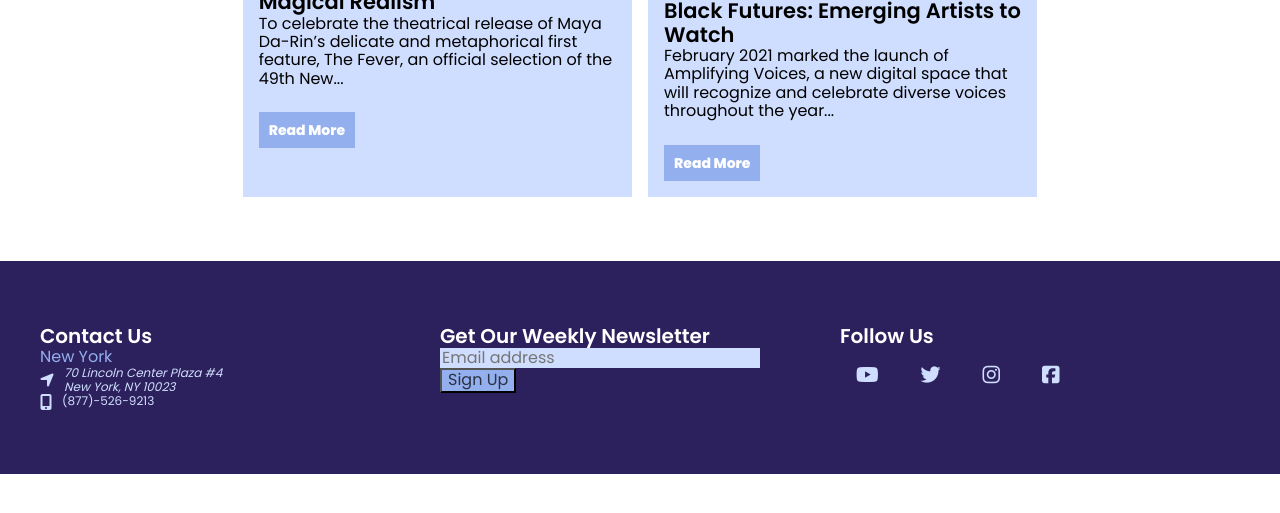
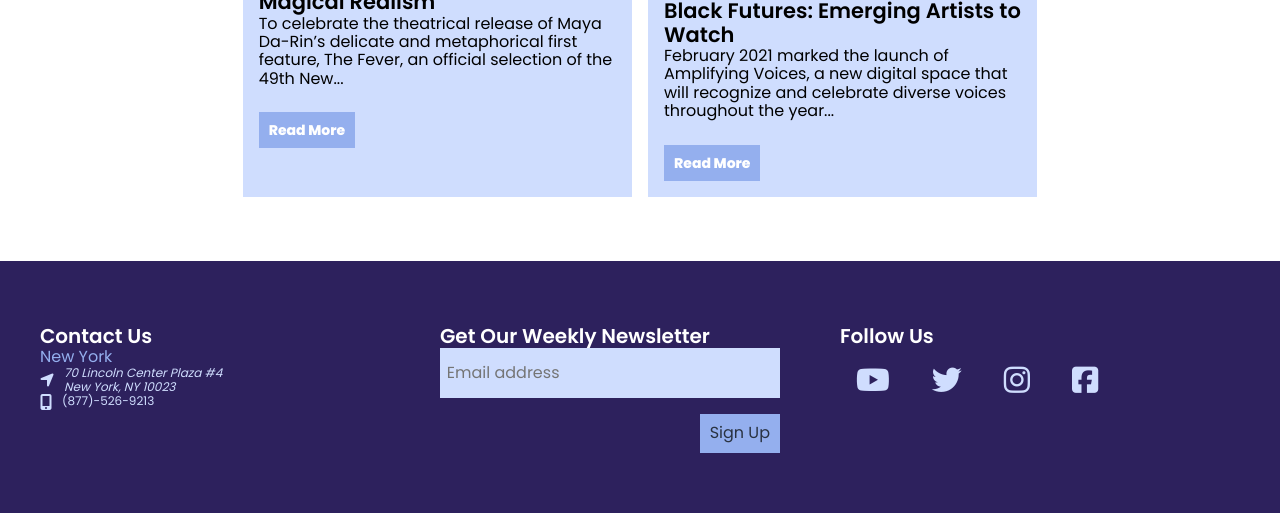
Before and after one commit to sophiacantu/homework-week-4-hw, a plain HTML site: page deploy/index.html in a window 1280 px wide. Shown: the part 3046-3559 px from the top of the page. Before the commit the page ends 3520 px from the top, so only its background shows below. Drawn offline with Linux system fonts and the light colour scheme.

Commit message:
footer update

```diff
--- a/deploy/index.html
+++ b/deploy/index.html
@@ -219,7 +219,7 @@
 
                     <form action="POST">
                         <input type="text" placeholder="Email address">
-                        <button> <h4>Sign Up</h4> </button>
+                        <button class="blue-button"> <h4>Sign Up</h4> </button>
                     </form>
             </section>
 
--- a/dev/scss/layout/_footer.scss
+++ b/dev/scss/layout/_footer.scss
@@ -87,28 +87,44 @@ footer{
             }
 
             h4{
-                color: $blue
+                color: $blue;
             }
 
             address{
-                color:  $blueLight
+                color:  $blueLight;
             }
         }
 
         #signUp{
+
+            @include lg{
+                margin-right: 60px;
+            }
+
             @include md{
                 grid-area: signUp;
             }
 
-            input{
-                background-color: $blueLight;
-                color: $grayDark;
-                border: none;
+            form{
+
+                input{
+                    background-color: $blueLight;
+                    border: none;
+                    color: $grayDark;
+                    padding: 16px 2%;
+                    width: 96%;
+                    border-radius: 0;;
+                }
+
             }
 
             button{
+                display: flex;
+                margin-left: auto;
+                margin-top: 16px;
+                border: none;
                 background-color: $blue;
-                color: $grayDark
+                color: $grayDark;
                }
         }
 
@@ -124,6 +140,16 @@ footer{
 
                 li{
                     margin: 0 16px;
+
+                    @include md{
+                        margin: 0 16px;
+                    }
+
+                    a:link,
+                    a:visited {
+                        color: $white;
+                        font-size: rem-calc(30);
+                    }
                 }
             }
 
```
Also changed, not shown: deploy/css/styles.css, 1 other file.
